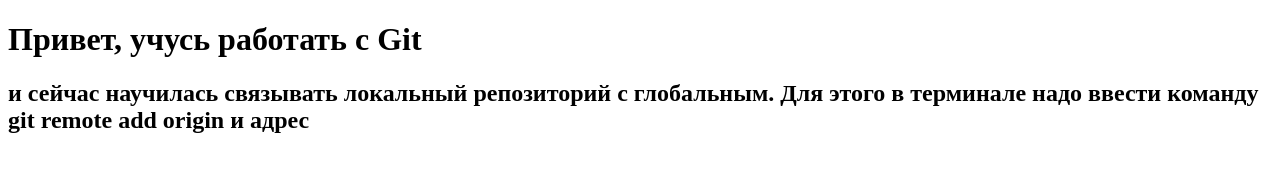
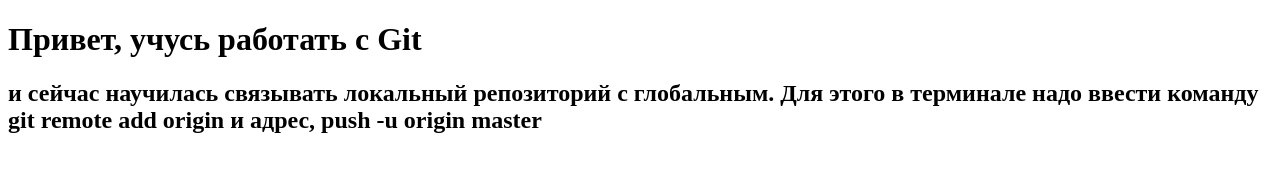
Before and after one commit to sandra0711/trainGit, a plain HTML site: page index.html in a window 1280 px wide. Drawn offline with Linux system fonts and the light colour scheme.

Commit message:
Cвязь лок с глоб1

```diff
--- a/index.html
+++ b/index.html
@@ -8,6 +8,6 @@
 </head>
 <body>
   <h1>Привет, учусь работать с Git</h1>
-  <h2>и сейчас научилась связывать локальный репозиторий с глобальным. Для этого в терминале надо ввести команду git remote add origin и адрес</h2>
+  <h2>и сейчас научилась связывать локальный репозиторий с глобальным. Для этого в терминале надо ввести команду git remote add origin и адрес, push -u origin master</h2>
 </body>
 </html>
```
